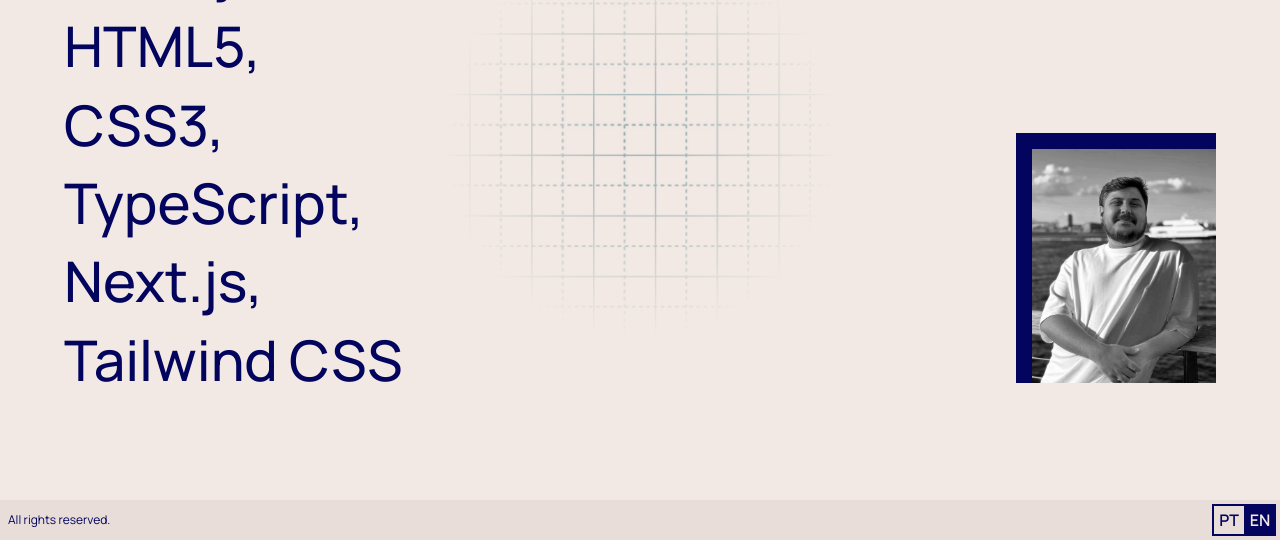
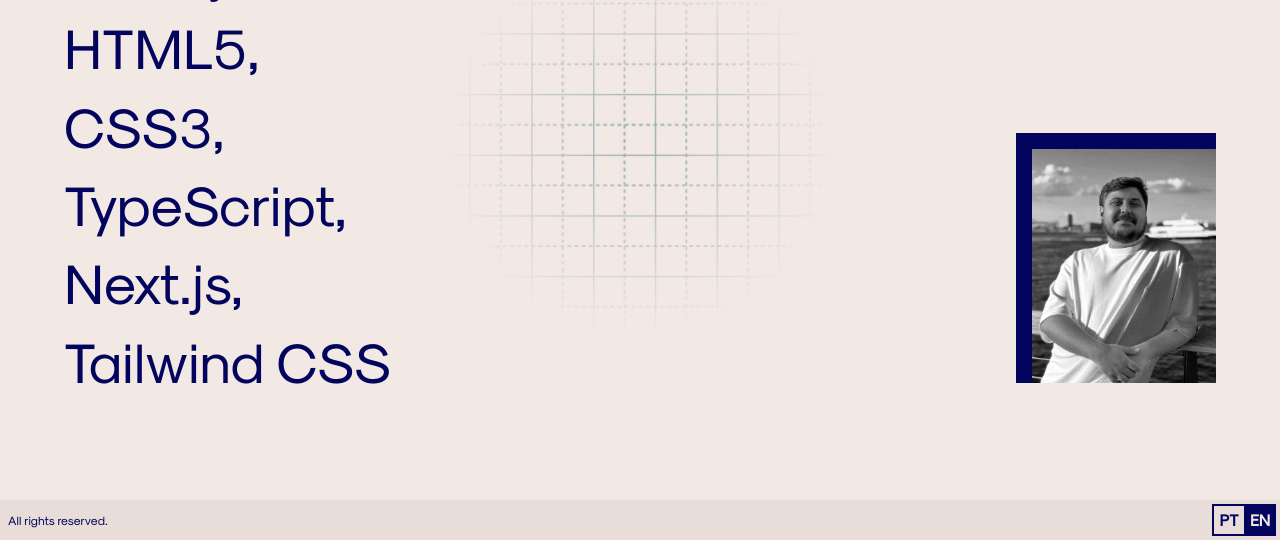
Before and after one commit to luccafuccil/new-portfolio, a plain HTML site: page index.html in a window 1280 px wide. Shown: the part 260-800 px from the top of the page. Drawn offline with Linux system fonts and the light colour scheme.

Commit message:
Changed main font to custom Modernist type

```diff
--- a/index.html
+++ b/index.html
@@ -1,12 +1,6 @@
 <!DOCTYPE html>
 <html lang="pt-BR">
   <head>
-    <link rel="preconnect" href="https://fonts.googleapis.com" />
-    <link rel="preconnect" href="https://fonts.gstatic.com" crossorigin />
-    <link
-      href="https://fonts.googleapis.com/css2?family=Manrope:wght@200..800&display=swap"
-      rel="stylesheet"
-    />
     <meta charset="UTF-8" />
     <meta name="viewport" content="width=device-width, initial-scale=1.0" />
     <link rel="stylesheet" href="./styles/style.css" />
--- a/styles/style.css
+++ b/styles/style.css
@@ -5,6 +5,15 @@
   box-sizing: border-box;
   margin: 0;
   padding: 0;
+}
+
+/* Custom Font */
+@font-face {
+  font-family: "Sk-Modernist";
+  src: url("../assets/fonts/Sk-Modernist-Regular.otf") format("opentype");
+  font-weight: normal;
+  font-style: normal;
+  font-display: swap;
 }
 
 html {
@@ -70,7 +79,7 @@
 body {
   background-color: var(--background-color);
   color: var(--text-color);
-  font-family: "Manrope", sans-serif;
+  font-family: "Sk-Modernist", sans-serif;
   font-optical-sizing: auto;
   position: relative;
   overflow-x: hidden;
```
Also changed, not shown: assets/fonts/Sk-Modernist-Regular.otf (added).
